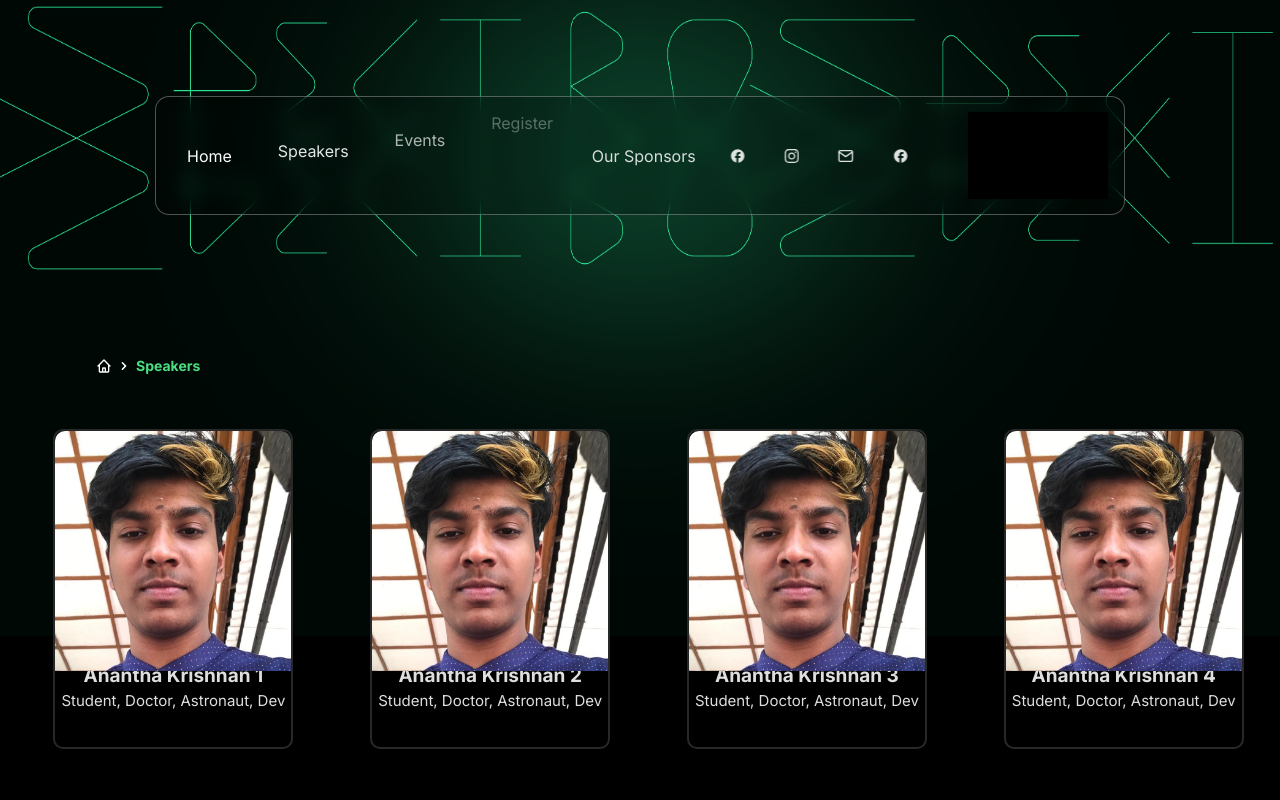
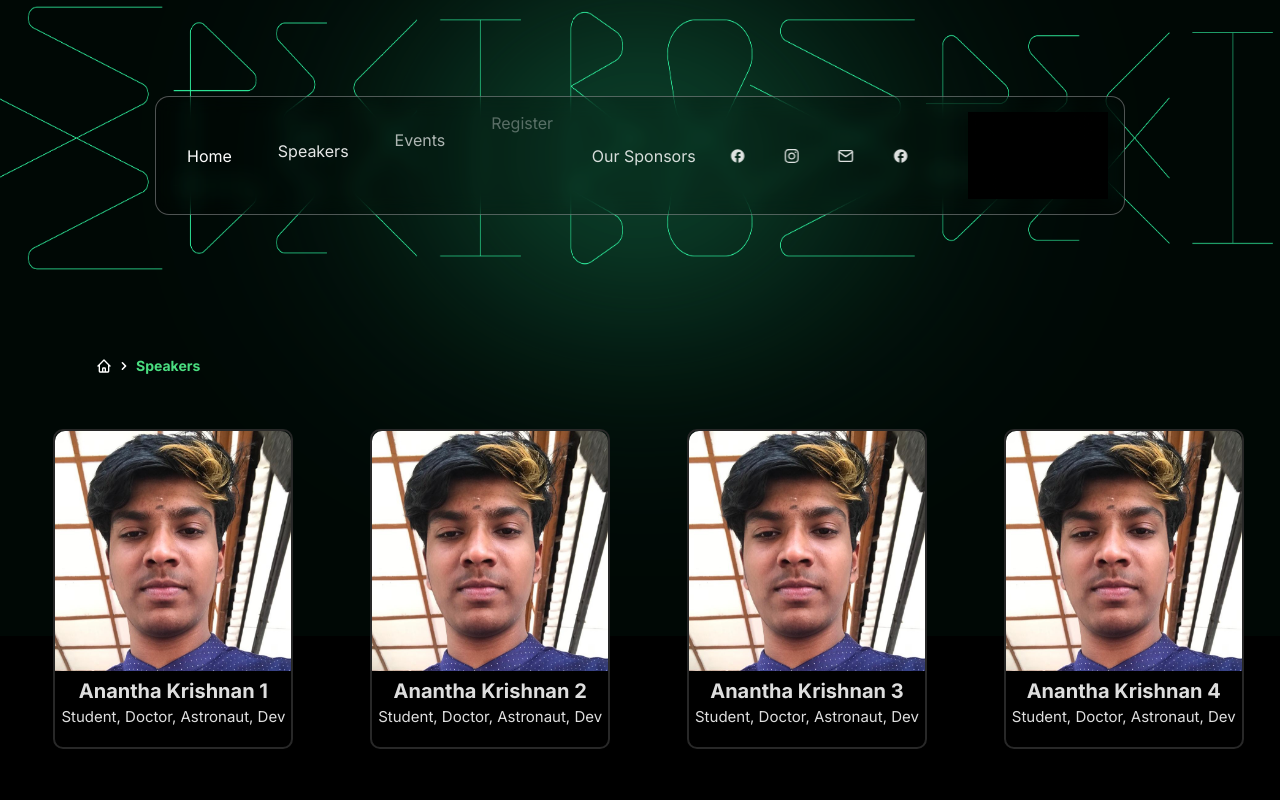
Before and after one commit to IEEE-FISAT-SB-WEBCOM/SpectroSpect-Main, a React (Vite) app in the folder frontend/: page /Speakers in a window 1280 px wide. Shown: the top 800 px of the page. Built offline with nearby package versions, Linux system fonts and the light colour scheme.

Commit message:
Speaker fixed

```diff
--- a/frontend/src/App.css
+++ b/frontend/src/App.css
@@ -183,8 +183,8 @@ h1{
 
 .speakerCard span{
   font-weight: 600;
-  font-size: 19px;
-  margin-top:-4%;
+  font-size: 20px;
+  margin-top: 2%;
 }
 
 .speakerCard p{
```
